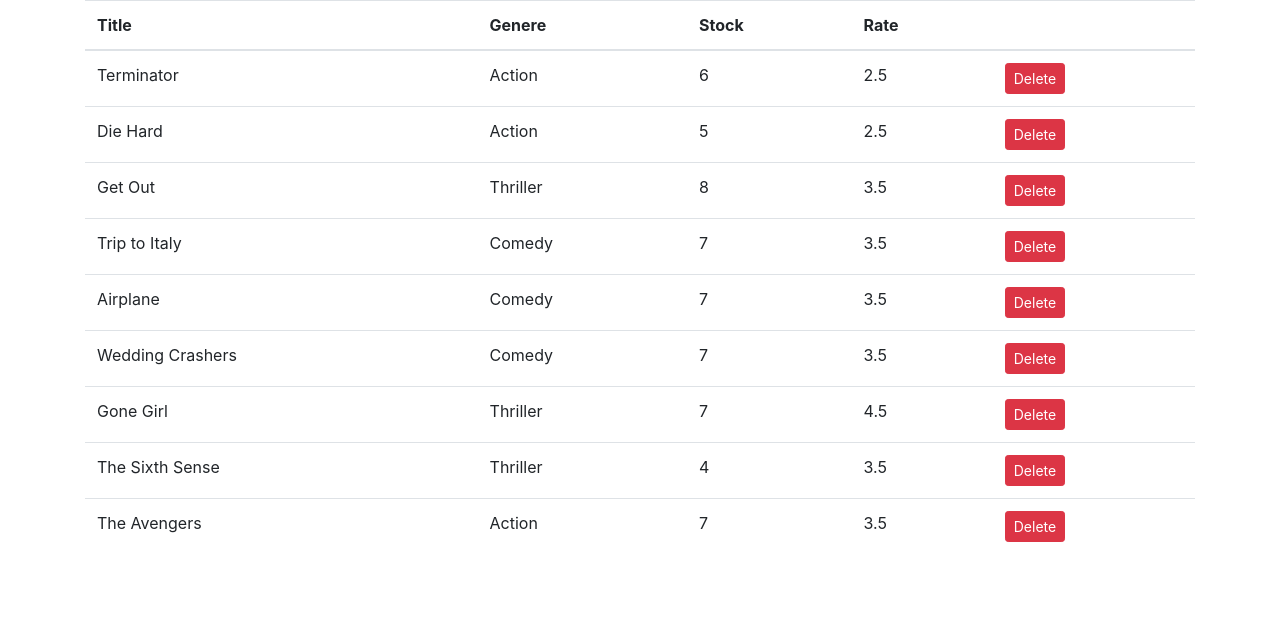
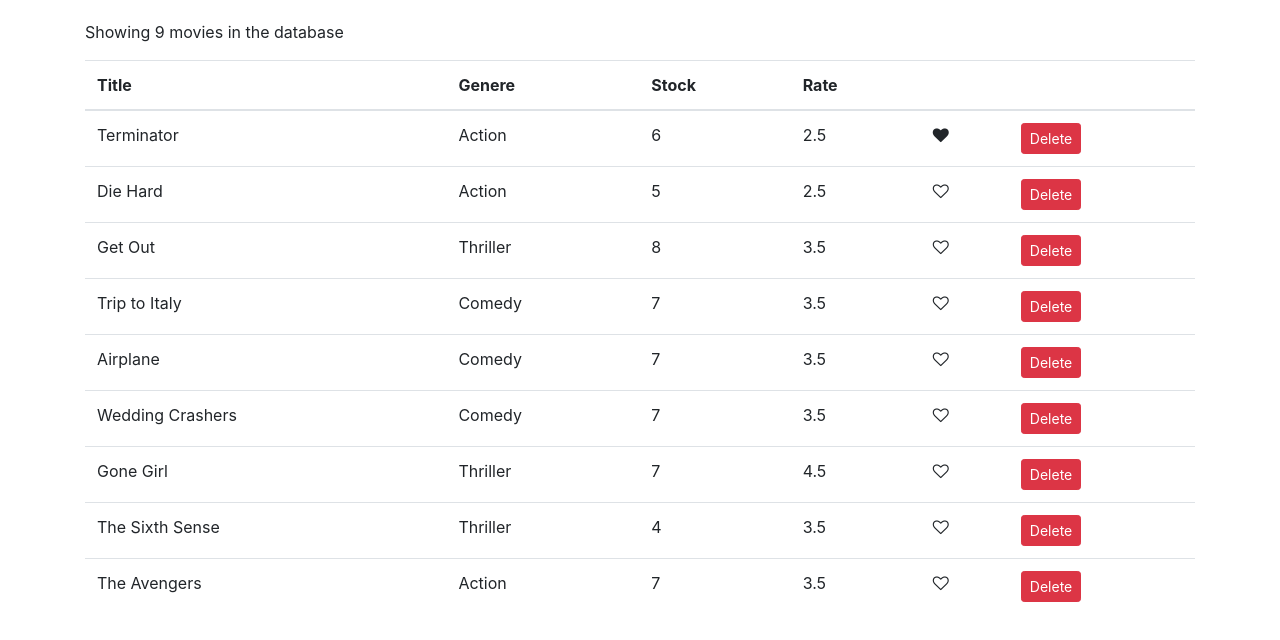
Before and after one commit to mriyank/vidly, a React (Create React App) app: page / in a window 1280 px wide. Shown: the top 640 px of the page. Built offline with nearby package versions, Linux system fonts and the light colour scheme.

Commit message:
added like function XD

```diff
--- /dev/null
+++ b/src/components/common/like.jsx
@@ -0,0 +1,21 @@
+import React, { Component } from "react";
+
+// Input: liked : boolesn
+//Output: onClick
+
+class Like extends Component {
+  render() {
+    let classes = "fa fa-heart";
+    if (!this.props.liked) classes += "-o";
+    return (
+      <i
+        onClick={this.props.onClick}
+        style={{ cursor: "pointer" }}
+        className={classes}
+        aria-hidden="true"
+      ></i>
+    );
+  }
+}
+
+export default Like;
--- a/src/components/movies.jsx
+++ b/src/components/movies.jsx
@@ -1,5 +1,7 @@
 import React, { Component } from "react";
 import { getMovies } from "../services/fakeMovieService";
+import Like from "./common/like";
+
 class Movies extends Component {
   state = {
     movies: getMovies(),
@@ -7,12 +9,26 @@
 
   handleDelete = (movie) => {
     //console.log(movie);
-    const movies = this.state.movies.filter(m=>m._id !==movie._id);
-    this.setState({movies:movies});
+    const movies = this.state.movies.filter((m) => m._id !== movie._id);
+    this.setState({ movies });
+  };
+
+  handleLike = (movie) => {
+    const movies = [...this.state.movies];
+    const index = movies.indexOf(movie);
+    movies[index] = {...movies[index]};
+    movies[index].liked = !movies[index].liked;
+    this.setState({movies});
   };
 
   render() {
+    const { length: count } = this.state.movies;
+
+    if (count === 0) return <p>No movies</p>;
+
     return (
+      <React.Fragment>
+        <p>Showing {count} movies in the database</p>
         <table className="table">
           <thead>
             <tr>
@@ -20,6 +36,7 @@
               <th>Genere</th>
               <th>Stock</th>
               <th>Rate</th>
+              <th></th>
               <th></th>
             </tr>
           </thead>
@@ -30,6 +47,12 @@
                 <td>{movie.genre.name}</td>
                 <td>{movie.numberInStock}</td>
                 <td>{movie.dailyRentalRate}</td>
+                <td>
+                  <Like
+                    liked={movie.liked}
+                    onClick={() => this.handleLike(movie)}
+                  />
+                </td>
                 <td>
                   <button
                     onClick={() => this.handleDelete(movie)}
@@ -42,6 +65,7 @@
             ))}
           </tbody>
         </table>
+      </React.Fragment>
     );
   }
 }
--- a/src/index.css
+++ b/src/index.css
@@ -1,5 +1,6 @@
 body {
   margin: 0;
+  padding:20px 0 0 0 ;
   font-family: -apple-system, BlinkMacSystemFont, 'Segoe UI', 'Roboto', 'Oxygen',
     'Ubuntu', 'Cantarell', 'Fira Sans', 'Droid Sans', 'Helvetica Neue',
     sans-serif;
```
Lines whose indentation alone changed are shown as unchanged.
